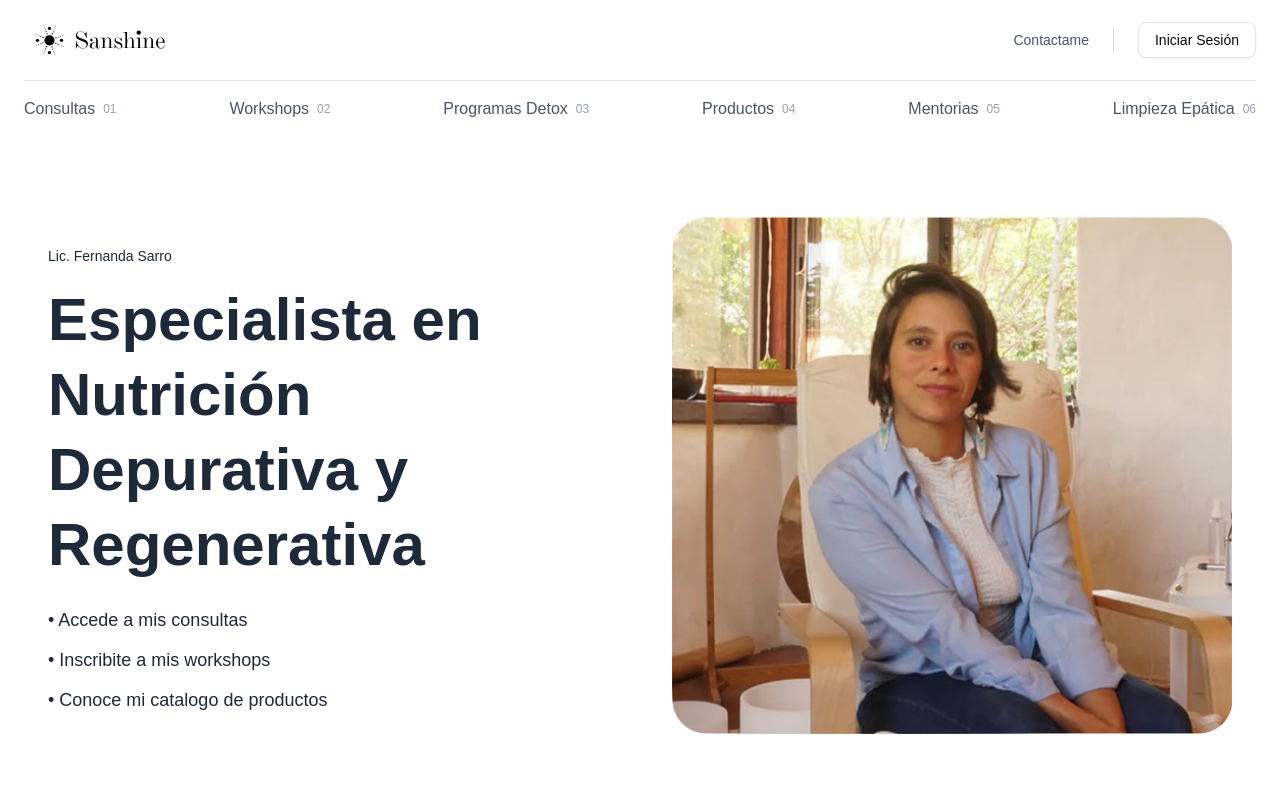
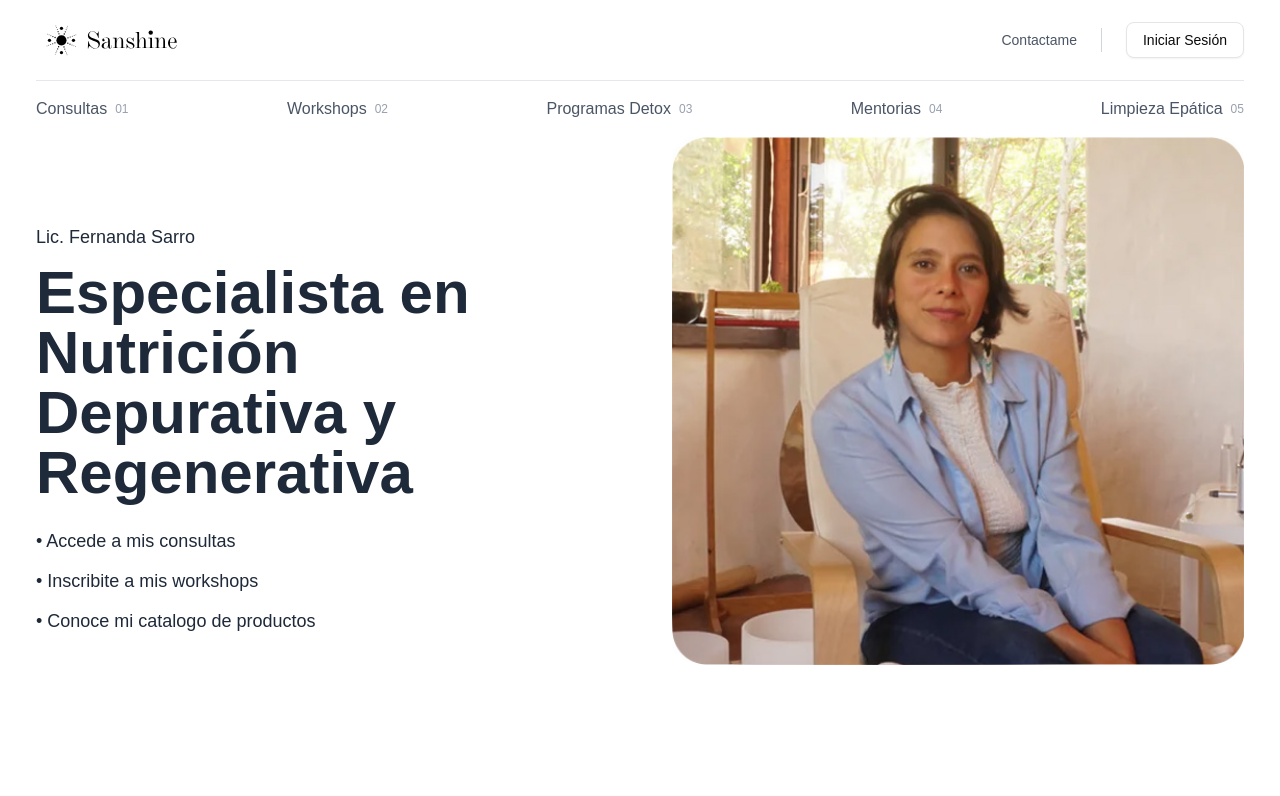
Before and after one commit to jmesparre/sanshine, a Next.js app: page / in a window 1280 px wide. Shown: the top 796 px of the page. Built offline with nearby package versions, Linux system fonts and the light colour scheme; a web font is replaced by a local one.

Commit message:
fix: suppress hydration warning

```diff
--- a/src/app/layout.tsx
+++ b/src/app/layout.tsx
@@ -21,7 +21,7 @@ export default function RootLayout({
   children: React.ReactNode;
 }>) {
   return (
-    <html lang="en">
+    <html lang="en" suppressHydrationWarning={true}>
       <body className={`${rethinkSans.variable} antialiased flex flex-col min-h-screen`}>
         <AuthProvider>
           <Header />
--- a/src/app/page.tsx
+++ b/src/app/page.tsx
@@ -8,14 +8,14 @@ import Button from "@/components/Button";
 export default function Home() {
   return (
     <main className="bg-white text-gray-800">
-      <div className="px-12 py-20">
+      <div className="px-9 py-0">
 
         {/* Hero Section */}
         <section className="grid md:grid-cols-2 gap-16 items-center mb-32">
           {/* Left Column */}
           <div>
-            <p className="text-sm mb-4 pt-2">Lic. Fernanda Sarro</p>
-            <h1 className="text-6xl font-bold leading-tight mb-6">
+            <p className="text-lg mb-3 mt-14 sm:mt-[-2]">Lic. Fernanda Sarro</p>
+            <h1 className="text-6xl font-semibold mb-6">
               Especialista en Nutrición Depurativa y Regenerativa
             </h1>
             <ul className="space-y-3 text-lg">
@@ -31,7 +31,7 @@ export default function Home() {
               alt="Fernanda Sarro"
               width={600}
               height={600}
-              className="rounded-3xl object-cover"
+              className="rounded-3xl object-cover "
               priority
             />
           </div>
@@ -71,10 +71,6 @@ export default function Home() {
               <div className="flex items-baseline">
                 <span className="text-4xl font-bold text-orange-500 mr-6">03</span>
                 <h3 className="text-4xl font-bold">Detox Virtual</h3>
-              </div>
-              <div className="flex items-baseline">
-                <span className="text-4xl font-bold text-orange-500 mr-6">04</span>
-                <h3 className="text-4xl font-bold">Productos</h3>
               </div>
             </div>
           </div>
@@ -205,40 +201,7 @@ export default function Home() {
           </div>
         </section>
 
-        {/* Productos Section */}
-        <section className="mb-32">
-          <div className="flex items-baseline mb-12">
-            <span className="text-4xl font-bold text-orange-500 mr-6">06</span>
-            <h3 className="text-4xl font-bold">Productos</h3>
-          </div>
-          <div className="grid md:grid-cols-2 lg:grid-cols-3 gap-8">
-            {/* Product 1 */}
-            <div className="bg-gray-50 p-8 rounded-3xl">
-              <Image src="/placeholder-producto.jpg" alt="Producto" width={400} height={400} className="rounded-2xl mb-6" style={{ height: 'auto' }} />
-              <h4 className="font-bold mb-2">Kit Detox Intestinal</h4>
-              <p className="text-sm text-gray-600">Una selección de suplementos y hierbas naturales diseñados para limpiar y restaurar tu sistema digestivo, mejorando la absorción de nutrientes y tu bienestar general.</p>
-            </div>
-            {/* Product 2 */}
-            <div className="bg-gray-50 p-8 rounded-3xl">
-              <Image src="/placeholder-producto.jpg" alt="Producto" width={400} height={400} className="rounded-2xl mb-6" style={{ height: 'auto' }} />
-              <h4 className="font-bold mb-2">Tónico Regenerativo Celular</h4>
-              <p className="text-sm text-gray-600">Fórmula avanzada con antioxidantes y adaptógenos para combatir el estrés oxidativo y promover la regeneración celular, dándote una piel radiante y más energía.</p>
-            </div>
-            {/* Product 3 */}
-            <div className="bg-gray-50 p-8 rounded-3xl">
-              <Image src="/placeholder-producto.jpg" alt="Producto" width={400} height={400} className="rounded-2xl mb-6" style={{ height: 'auto' }} />
-              <h4 className="font-bold mb-2">Infusión Equilibrio Hormonal</h4>
-              <p className="text-sm text-gray-600">Mezcla de hierbas orgánicas que ayudan a regular el sistema endocrino, aliviando síntomas de desequilibrio hormonal y promoviendo un ciclo menstrual saludable.</p>
-            </div>
-            {/* Product 4 */}
-            <div className="bg-gray-50 p-8 rounded-3xl">
-              <Image src="/placeholder-producto.jpg" alt="Producto" width={400} height={400} className="rounded-2xl mb-6" style={{ height: 'auto' }} />
-              {/* eslint-disable-next-line react/no-unescaped-entities */}
-              <h4 className="font-bold mb-2">Proteína Vegana "Vitalidad"</h4>
-              <p className="text-sm text-gray-600">Proteína en polvo de alta calidad a base de plantas, enriquecida con superalimentos para apoyar la masa muscular, la recuperación y un estilo de vida activo.</p>
-            </div>
-          </div>
-        </section>
+
 
       </div>
     </main>
--- a/src/components/Header.tsx
+++ b/src/components/Header.tsx
@@ -28,7 +28,7 @@ const Header = () => {
   const [isMobileMenuOpen, setIsMobileMenuOpen] = useState(false);
 
   return (
-    <header className="bg-white w-full px-6 relative z-50">
+    <header className="bg-white w-full px-9 relative z-50">
       {/* Top Bar */}
       <div className="flex justify-between items-center py-4 border-b border-gray-200">
         <div className="text-2xl font-bold tracking-wider">
@@ -82,9 +82,8 @@ const Header = () => {
         <NavLink href="/consultas" number="01">Consultas</NavLink>
         <NavLink href="/workshops" number="02">Workshops</NavLink>
         <NavLink href="/programas-detox" number="03">Programas Detox</NavLink>
-        <NavLink href="/productos" number="04">Productos</NavLink>
-        <NavLink href="/mentorias" number="05">Mentorias</NavLink>
-        <NavLink href="/limpieza-epatica" number="06">Limpieza Epática</NavLink>
+        <NavLink href="/mentorias" number="04">Mentorias</NavLink>
+        <NavLink href="/limpieza-epatica" number="05">Limpieza Epática</NavLink>
       </nav>
 
       {/* Mobile Menu */}
```
Also changed, not shown: public/logo-blanco.svg (added).
